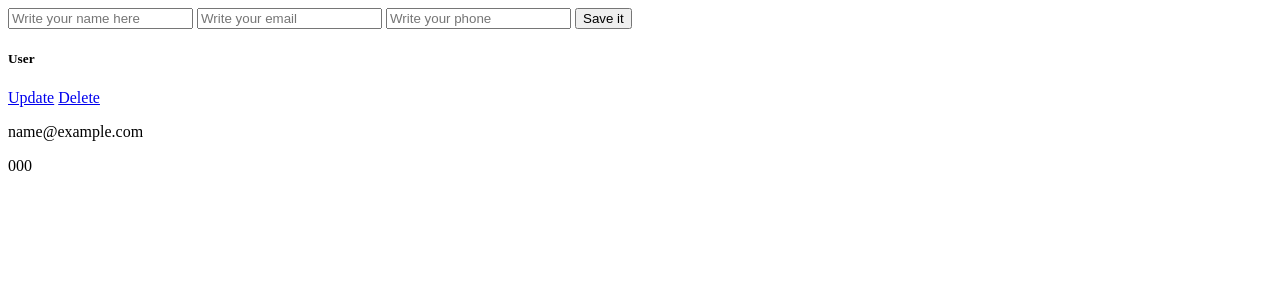
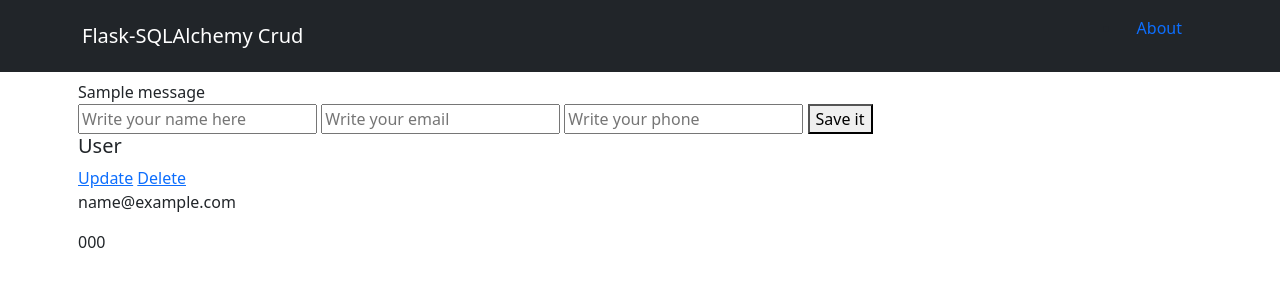
Before and after one commit to jochimin88/crud-flask, a Flask app: page / in a window 1280 px wide. Shown: the top 300 px of the page. Run offline with Flask 2, Linux system fonts and the light colour scheme; tables that the repository leaves empty hold one stand-in row (values such as "Sample post"); one stand-in notice (Sample message) is shown.

Commit message:
added navbar

```diff
--- a/app.py
+++ b/app.py
@@ -6,7 +6,11 @@ from flask_sqlalchemy import SQLAlchemy
 
 app = Flask(__name__)
 
+
+app.secret_key = "jochimin"
+
 password = 'G2s~Dj{kK#7Ug>6rD{L'
+
 app.config['SQLALCHEMY_DATABASE_URI'] = f'mysql://root:{password}@localhost/contacts'
 
 app.config['SQLALCHEMY_TRACK_MODIFICATIONS'] = False
--- a/routes/contacts.py
+++ b/routes/contacts.py
@@ -1,4 +1,4 @@
-from flask import Blueprint, render_template, request, url_for
+from flask import Blueprint, render_template, request, url_for, flash
 from werkzeug.utils import redirect
 from models.contacts import Contact
 
@@ -27,6 +27,8 @@ def add_contact():
     db.session.add(new_contact)
     db.session.commit()
 
+    flash("Contact added!")
+
     return redirect(url_for("contacts.index"))
 
 @contacts.route("/update/<id>", methods = ['POST', 'GET'])
@@ -40,6 +42,8 @@ def update(id):
         contact.phone = request.form["phone"]
 
         db.session.commit()
+
+        flash("Contact updated!")
         return redirect(url_for("contacts.index"))
 
     return render_template('update.html',contact=contact)
@@ -50,8 +54,13 @@ def delete(id):
     contact = Contact.query.get(id)
     db.session.delete(contact)
     db.session.commit()
+
+    flash("Contact deleted!")
+
     return redirect(url_for("contacts.index"))
     #return {"message": "delete contact"}
+
+
 
 
 # about route
--- a/templates/index.html
+++ b/templates/index.html
@@ -1,3 +1,20 @@
+
+{% extends 'layout.html' %}
+
+{% block body %}
+
+{% with messages = get_flashed_messages() %}
+
+    {% if messages %}
+        {% for message in messages %}
+
+                {{ message }}
+
+        {% endfor %}
+    {% endif %}
+
+{% endwith %}
+
 <form action="/new" method="POST">
     <input type="text" name="fullname" placeholder="Write your name here" />
     <input type="text" name="email" placeholder="Write your email" />
@@ -22,3 +39,5 @@
 </div>
     {% endfor%}
 </div>
+
+{% endblock %}
--- /dev/null
+++ b/templates/layout.html
@@ -0,0 +1,21 @@
+
+<!DOCTYPE html>
+<html lang="en">
+<head>
+    <meta charset="UTF-8">
+    <meta http-equiv="X-UA-Compatible" content="IE=edge">
+    <meta name="viewport" content="width=device-width, initial-scale=1.0">
+    <link href="https://cdn.jsdelivr.net/npm/bootstrap@5.0.2/dist/css/bootstrap.min.css" rel="stylesheet" integrity="sha384-EVSTQN3/azprG1Anm3QDgpJLIm9Nao0Yz1ztcQTwFspd3yD65VohhpuuCOmLASjC" crossorigin="anonymous">
+
+    <title>Flask-SQLAlchemy CRUD</title>
+</head>
+<body>
+{%include 'partials/_navbar.html'%}
+    <div class="container p-2">
+        {% block body %}
+        {% endblock %}
+    </div>
+
+
+</body>
+</html>
--- /dev/null
+++ b/templates/partials/_navbar.html
@@ -0,0 +1,17 @@
+<nav class="navbar navbar-expand-lg navbar-dark bg-dark">
+    <div class="container">
+      <a class="navbar-brand" href="/">Flask-SQLAlchemy Crud</a>
+
+    <button class="navbar-toggler" type="button" data-bs-toggle="collapse" data-bs-target="#navbarNav" aria-controls="navbarNav" aria-expanded="false" aria-label="Toggle navigation">
+        <span class="navbar-toggler-icon"></span>
+    </button>
+
+      <div class="collapse navbar-collapse id="navbarNav">
+        <ul class="navbar-item ms-auto">
+          <li class="nav-item">
+            <a class="nav-link" href="/about">About</a>
+          </li>
+        </ul>
+      </div>
+    </div>
+  </nav>
```
Also changed, not shown: templates/update.html (+18 -0 lines).
